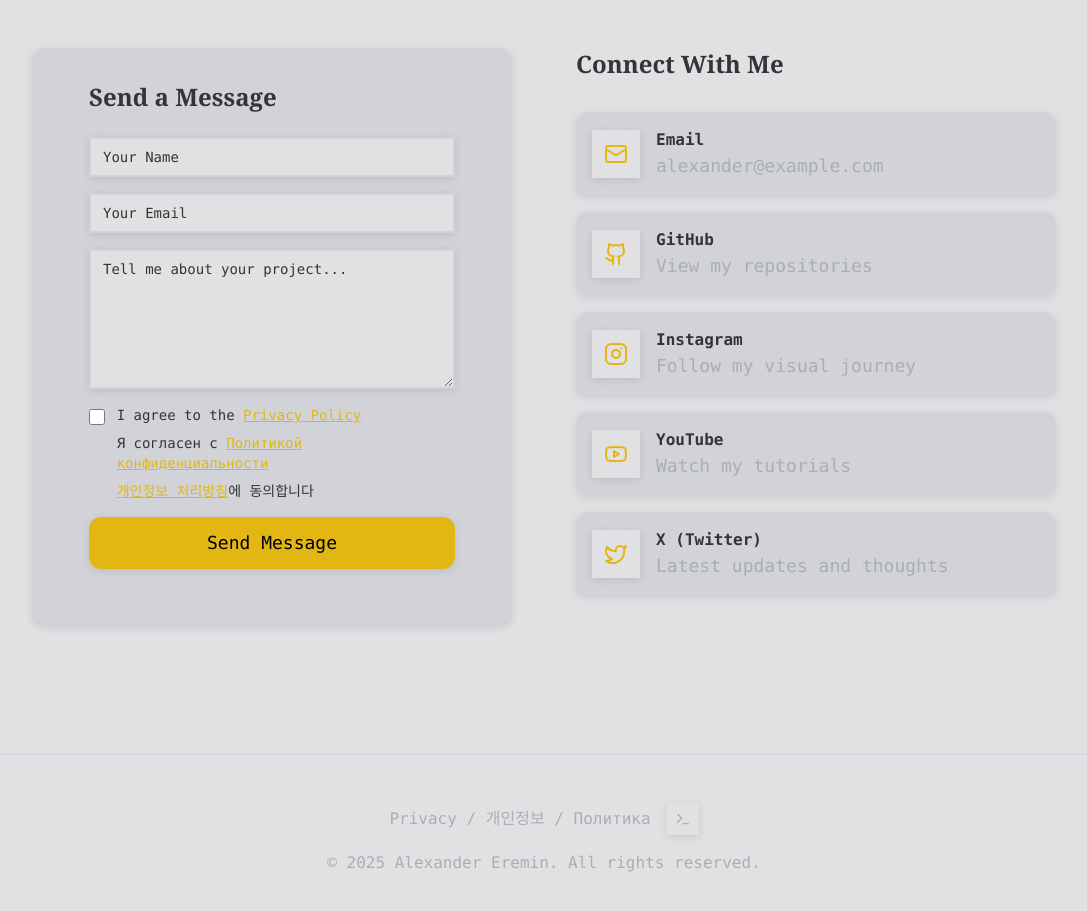
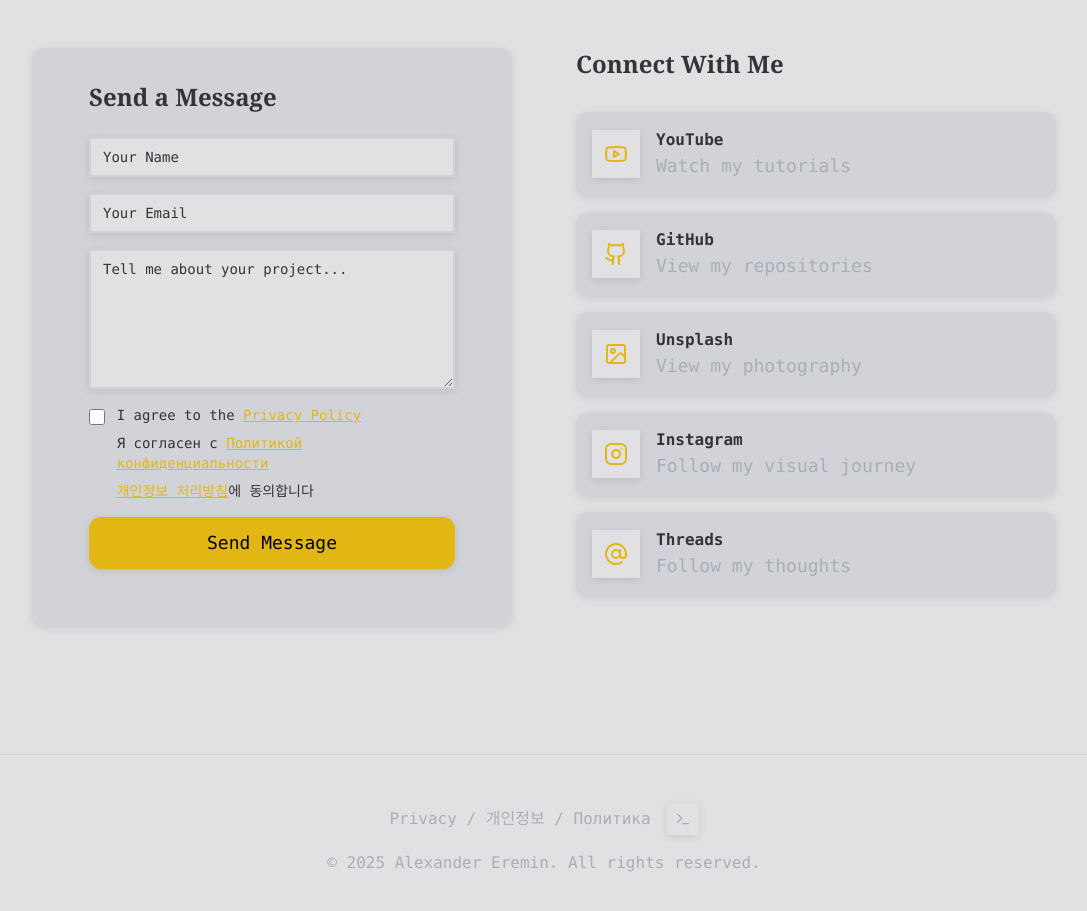
Before and after one commit to lexeremin/lexeremin.com, a Next.js app: page / in a window 1280 px wide. Shown: the part 2400-3311 px from the top of the page, without its empty margins (96-1183 px from the left). Built offline with nearby package versions, Linux system fonts and the light colour scheme.

Commit message:
changed contact with me section

```diff
--- a/components/contact-section.tsx
+++ b/components/contact-section.tsx
@@ -3,7 +3,7 @@
 import { Input } from "@/components/ui/input"
 import { Textarea } from "@/components/ui/textarea"
 import { Card, CardContent } from "@/components/ui/card"
-import { Github, Mail, Instagram, Youtube, Twitter } from "lucide-react"
+import { Github, Instagram, Youtube, Image, AtSign } from "lucide-react"
 
 interface ContactSectionProps {
   showHeader?: boolean
@@ -84,15 +84,17 @@ export default function ContactSection({ showHeader = false, className = "" }: C
               </h3>
               <div className="space-y-4">
                 <a
-                  href="mailto:alexander@example.com"
+                  href="https://youtube.com"
+                  target="_blank"
+                  rel="noopener noreferrer"
                   className="flex items-center space-x-4 p-4 rounded-xl transition-all duration-200 group bg-serika-sub-alt hover:bg-serika-sub shadow-soft hover:shadow-soft-lg"
                 >
                   <div className="p-2 sm:p-3 rounded-lg bg-serika-bg group-hover:bg-serika-main/20 transition-colors shadow-soft">
-                    <Mail className="h-5 w-5 sm:h-6 sm:w-6 text-serika-main" />
+                    <Youtube className="h-5 w-5 sm:h-6 sm:w-6 text-serika-main" />
                   </div>
                   <div>
-                    <p className="font-bold text-serika-text">Email</p>
-                    <p className="text-base sm:text-lg text-serika-sub">alexander@example.com</p>
+                    <p className="font-bold text-serika-text">YouTube</p>
+                    <p className="text-base sm:text-lg text-serika-sub">Watch my tutorials</p>
                   </div>
                 </a>
                 <a
@@ -110,6 +112,20 @@ export default function ContactSection({ showHeader = false, className = "" }: C
                   </div>
                 </a>
                 <a
+                  href="https://unsplash.com/@lex_eremin"
+                  target="_blank"
+                  rel="noopener noreferrer"
+                  className="flex items-center space-x-4 p-4 rounded-xl transition-all duration-200 group bg-serika-sub-alt hover:bg-serika-sub shadow-soft hover:shadow-soft-lg"
+                >
+                  <div className="p-2 sm:p-3 rounded-lg bg-serika-bg group-hover:bg-serika-main/20 transition-colors shadow-soft">
+                    <Image className="h-5 w-5 sm:h-6 sm:w-6 text-serika-main" />
+                  </div>
+                  <div>
+                    <p className="font-bold text-serika-text">Unsplash</p>
+                    <p className="text-base sm:text-lg text-serika-sub">View my photography</p>
+                  </div>
+                </a>
+                <a
                   href="https://www.instagram.com/lex.eremin/"
                   target="_blank"
                   rel="noopener noreferrer"
@@ -124,31 +140,17 @@ export default function ContactSection({ showHeader = false, className = "" }: C
                   </div>
                 </a>
                 <a
-                  href="https://youtube.com"
+                  href="https://www.threads.net/@lex.eremin"
                   target="_blank"
                   rel="noopener noreferrer"
                   className="flex items-center space-x-4 p-4 rounded-xl transition-all duration-200 group bg-serika-sub-alt hover:bg-serika-sub shadow-soft hover:shadow-soft-lg"
                 >
                   <div className="p-2 sm:p-3 rounded-lg bg-serika-bg group-hover:bg-serika-main/20 transition-colors shadow-soft">
-                    <Youtube className="h-5 w-5 sm:h-6 sm:w-6 text-serika-main" />
+                    <AtSign className="h-5 w-5 sm:h-6 sm:w-6 text-serika-main" />
                   </div>
                   <div>
-                    <p className="font-bold text-serika-text">YouTube</p>
-                    <p className="text-base sm:text-lg text-serika-sub">Watch my tutorials</p>
-                  </div>
-                </a>
-                <a
-                  href="https://twitter.com"
-                  target="_blank"
-                  rel="noopener noreferrer"
-                  className="flex items-center space-x-4 p-4 rounded-xl transition-all duration-200 group bg-serika-sub-alt hover:bg-serika-sub shadow-soft hover:shadow-soft-lg"
-                >
-                  <div className="p-2 sm:p-3 rounded-lg bg-serika-bg group-hover:bg-serika-main/20 transition-colors shadow-soft">
-                    <Twitter className="h-5 w-5 sm:h-6 sm:w-6 text-serika-main" />
-                  </div>
-                  <div>
-                    <p className="font-bold text-serika-text">X (Twitter)</p>
-                    <p className="text-base sm:text-lg text-serika-sub">Latest updates and thoughts</p>
+                    <p className="font-bold text-serika-text">Threads</p>
+                    <p className="text-base sm:text-lg text-serika-sub">Follow my thoughts</p>
                   </div>
                 </a>
               </div>
```
